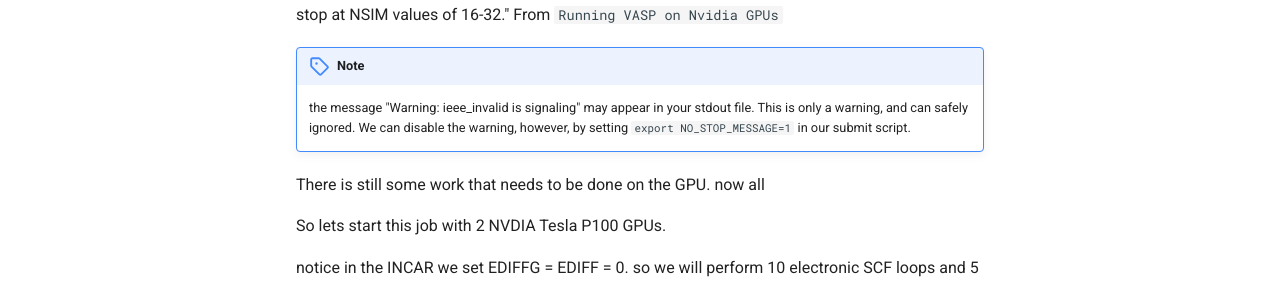
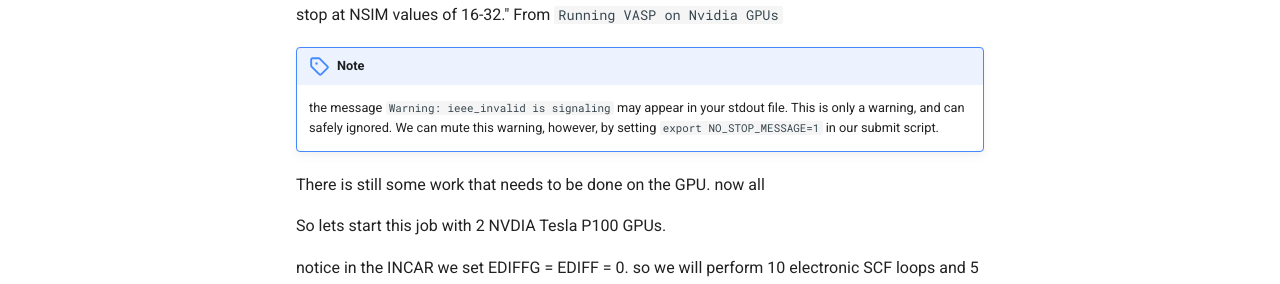
Before and after one commit to Johnryder23/VASP_workshop, an MkDocs documentation site: the page built from docs/GPU_calulation.md, in a window 1280 px wide and 1197 px high. Shown: the part 424-708 px from the top of the window. Built offline with MkDocs 1.6.1 and Material for MkDocs 9.7.7, drawn with Linux system fonts in a browser that asks for light colours.

```diff
--- a/docs/GPU_calulation.md
+++ b/docs/GPU_calulation.md
@@ -6,7 +6,7 @@ Here we have a pretty messsy molecular structure with 232 Si atoms in a Cubic la
 From `Running VASP on Nvidia GPUs`
 
 !!! note
-    the message "Warning: ieee_invalid is signaling" may appear in your stdout file. This is only a warning, and can safely ignored. We can disable the warning, however, by setting `export NO_STOP_MESSAGE=1` in our submit script.
+    the message `Warning: ieee_invalid is signaling` may appear in your stdout file. This is only a warning, and can safely ignored. We can mute this warning, however, by setting `export NO_STOP_MESSAGE=1` in our submit script.
 
 There is still some work that needs to be done on the GPU. now all
 
```
Also changed, not shown: docs/background.md (+1 -0 lines).
